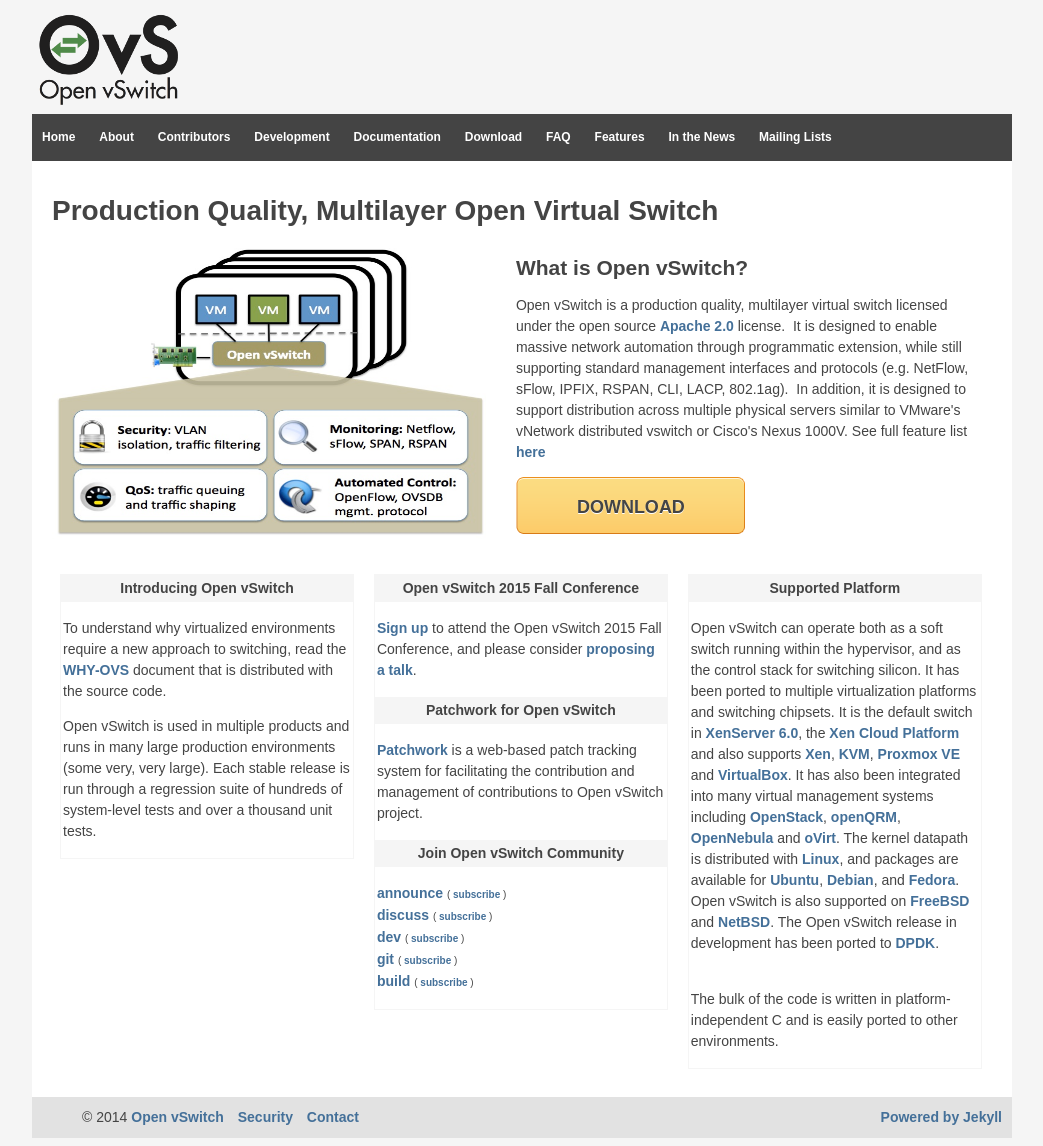
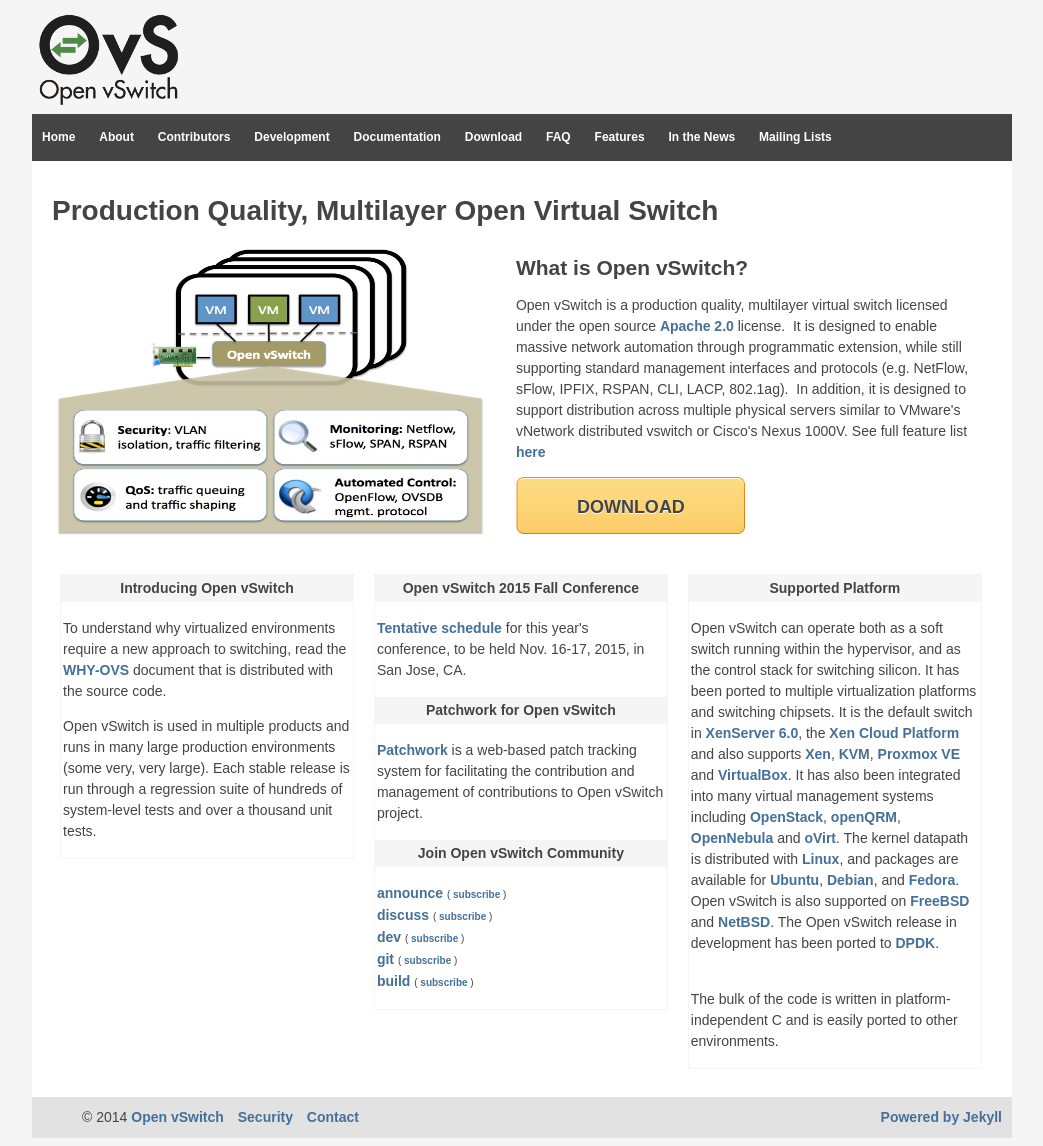
Before and after one commit to openvswitch/openvswitch.github.io, a Jekyll site: the page built from index.html, in a window 1280 px wide. Shown: the whole page, without its empty margins (118-1161 px from the left). Built offline with Jekyll 4.4.1, drawn with Linux system fonts in a browser that asks for light colours.

Commit message:
Add link to ovscon2015 schedule from main page.

```diff
--- a/index.html
+++ b/index.html
@@ -54,11 +54,8 @@
         </div>
         <div class="textwidget">
           <p>
-	    <a href="https://www.eventbrite.com/e/open-vswitch-fall-2015-conference-tickets-18029784571">Sign
-	    up</a> to attend the Open vSwitch 2015 Fall Conference,
-	    and please
-	    consider <a href="http://openvswitch.org/pipermail/announce/2015-August/000076.html">proposing
-	    a talk</a>.
+	    <a href="support/ovscon2015/">Tentative schedule</a> for this
+	    year's conference, to be held Nov. 16-17, 2015, in San Jose, CA.
 	  </p>
 	</div>
         <div class="widget-title">
```
